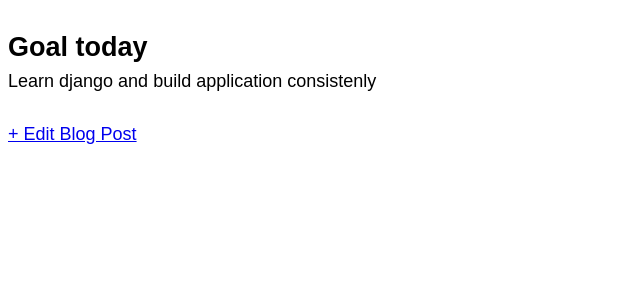
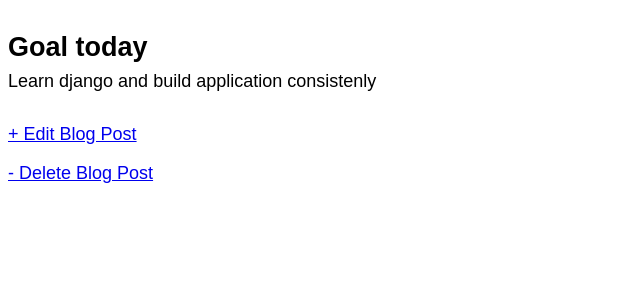
Before and after one commit to dincuy22/blog, a Django app: page /post/1/ in a window 1280 px wide. Shown: the part 99-399 px from the top of the page, without its empty margins (0-640 px from the left). Run offline with Django 3.2, Linux system fonts and the light colour scheme; data comes from the database, SQL or seed files in the repository; both versions use the stored data as it was after the commit; some web fonts are replaced.

Commit message:
add delete post

```diff
--- a/blog/urls.py
+++ b/blog/urls.py
@@ -1,7 +1,8 @@
 from django.urls import path
-from .views import BlogListView, BlogDetailView, BlogCreateView, BlogUpdateView
+from .views import BlogListView, BlogDetailView, BlogCreateView, BlogUpdateView, BlogDeleteView
 
 urlpatterns = [
+  path('post/<int:pk>/delete/', BlogDeleteView.as_view(), name='post_delete'),
   path('post/<int:pk>/edit/', BlogUpdateView.as_view(), name='post_edit'),
   path('post/new/', BlogCreateView.as_view(), name='post_new'),
   path('post/<int:pk>/', BlogDetailView.as_view(), name='post_detail'),
--- a/blog/views.py
+++ b/blog/views.py
@@ -1,6 +1,7 @@
 from django.views.generic import ListView, DetailView
-from django.views.generic.edit import CreateView, UpdateView
+from django.views.generic.edit import CreateView, UpdateView, DeleteView
 from .models import Post
+from django.urls import reverse_lazy
 
 # Create your views here.
 class BlogListView(ListView):
@@ -20,3 +21,8 @@
   model = Post
   template_name = 'post_edit.html'
   fields = ['title', 'body']
+
+class BlogDeleteView(DeleteView):
+  model = Post
+  template_name = 'post_delete.html'
+  success_url = reverse_lazy('home')
--- a/templates/post_detail.html
+++ b/templates/post_detail.html
@@ -6,5 +6,6 @@
     <p>{{ post.body }}</p>
   </div>
 
-  <a href="{% url 'post_edit' post.pk %}">+ Edit Blog Post</a>
+  <p><a href="{% url 'post_edit' post.pk %}">+ Edit Blog Post</a></p>
+  <p><a href="{% url 'post_delete' post.pk %}">- Delete Blog Post</a></p>
 {% endblock content %}
```
Also changed, not shown: templates/post_delete.html (added, +9 -0 lines), db.sqlite3.
